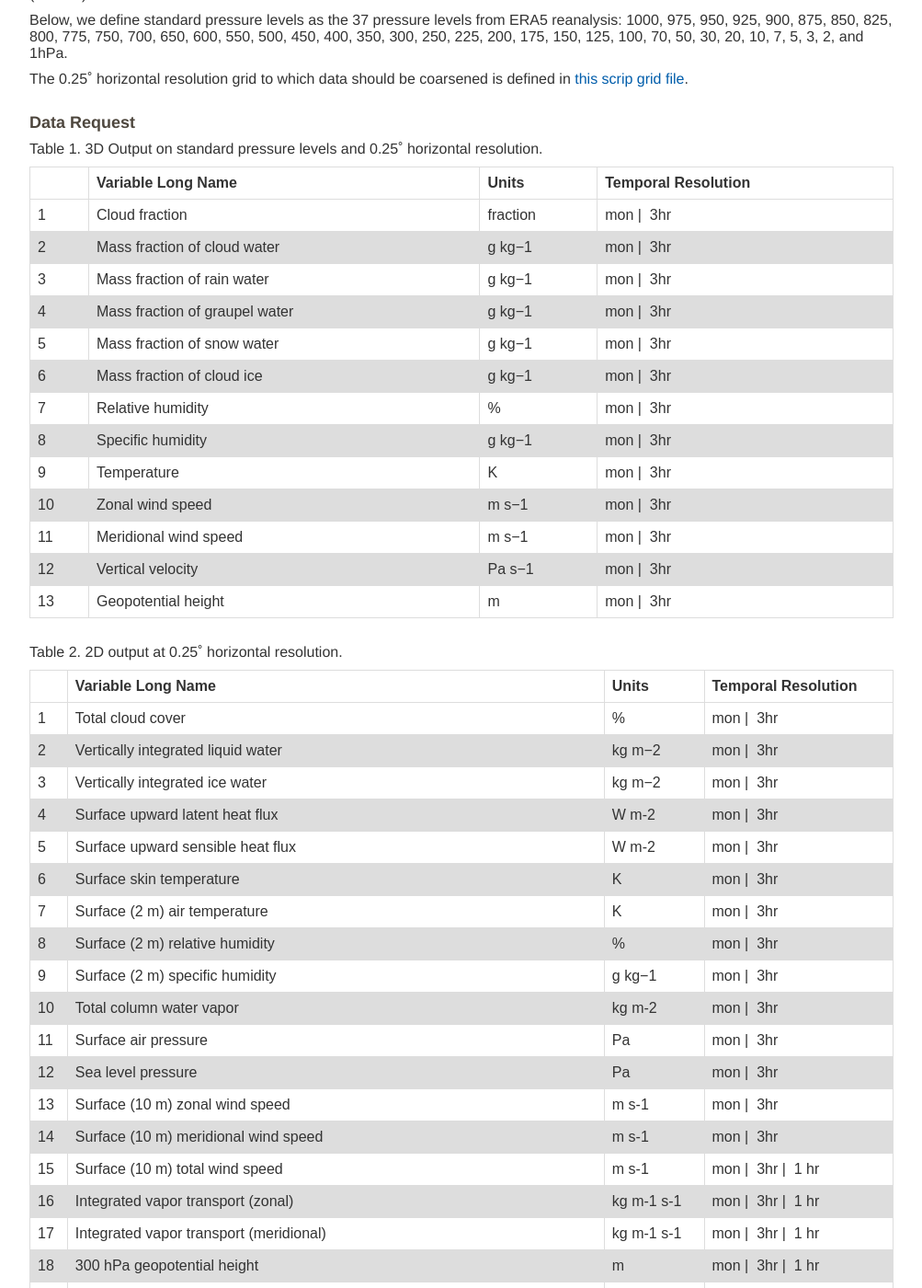
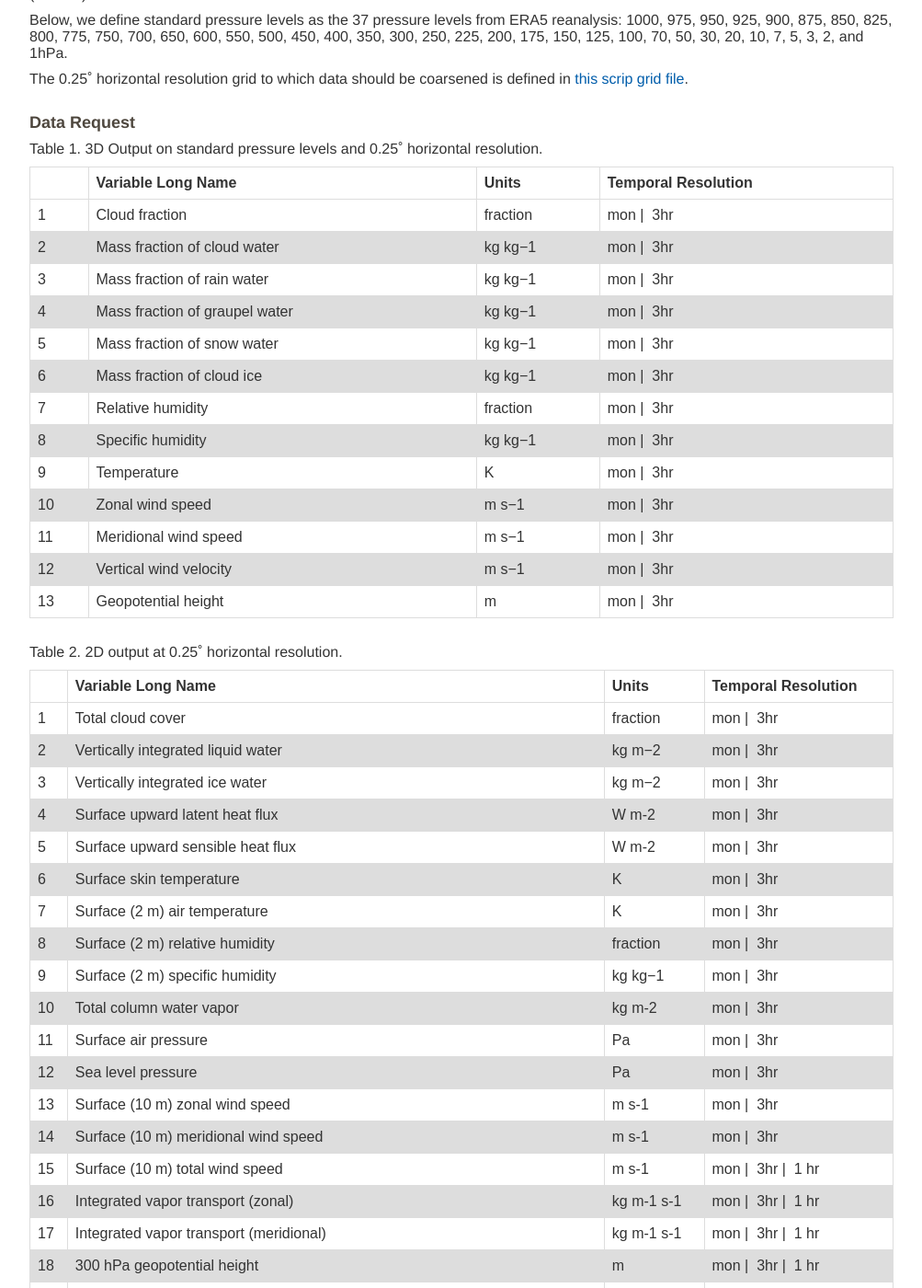
Before and after one commit to mzelinka/Internal_DYAMOND3_prototype, a Jekyll site: the page built from DYAMOND3/index.md, in a window 1280 px wide and 1400 px high, scrolled down 2561 px. Shown: the whole window at 92% size, without its empty margins (138-1141 px from the left). Built offline with Jekyll 4.4.1, drawn with Linux system fonts in a browser that asks for light colours; comment, search, counter and statistics services are not loaded; some of the changed text lies outside the part shown.

Commit message:
Update index.md

```diff
--- a/DYAMOND3/index.md
+++ b/DYAMOND3/index.md
@@ -69,17 +69,17 @@ Table 1. 3D Output on standard pressure levels and 0.25˚ horizontal resolution.
 |    | Variable Long Name             | Units    | Temporal Resolution |
 | -- | ------------------------------ | -------- | ------------------- |
 | 1  | Cloud fraction                 | fraction | mon \|  3hr         |
-| 2  | Mass fraction of cloud water   | g kg−1   | mon \|  3hr         |
-| 3  | Mass fraction of rain water    | g kg−1   | mon \|  3hr         |
-| 4  | Mass fraction of graupel water | g kg−1   | mon \|  3hr         |
-| 5  | Mass fraction of snow water    | g kg−1   | mon \|  3hr         |
-| 6  | Mass fraction of cloud ice     | g kg−1   | mon \|  3hr         |
-| 7  | Relative humidity              | %        | mon \|  3hr         |
-| 8  | Specific humidity              | g kg−1   | mon \|  3hr         |
+| 2  | Mass fraction of cloud water   | kg kg−1  | mon \|  3hr         |
+| 3  | Mass fraction of rain water    | kg kg−1  | mon \|  3hr         |
+| 4  | Mass fraction of graupel water | kg kg−1  | mon \|  3hr         |
+| 5  | Mass fraction of snow water    | kg kg−1  | mon \|  3hr         |
+| 6  | Mass fraction of cloud ice     | kg kg−1  | mon \|  3hr         |
+| 7  | Relative humidity              | fraction | mon \|  3hr         |
+| 8  | Specific humidity              | kg kg−1  | mon \|  3hr         |
 | 9  | Temperature                    | K        | mon \|  3hr         |
 | 10 | Zonal wind speed               | m s−1    | mon \|  3hr         |
 | 11 | Meridional wind speed          | m s−1    | mon \|  3hr         |
-| 12 | Vertical velocity              | Pa s−1   | mon \|  3hr         |
+| 12 | Vertical wind velocity         | m s−1    | mon \|  3hr         |
 | 13 | Geopotential height            | m        | mon \|  3hr         |
 
 <br/>
@@ -88,15 +88,15 @@ Table 2. 2D output at 0.25˚ horizontal resolution.
 
 |    | Variable Long Name                                                 | Units        | Temporal Resolution  |
 | -- | ------------------------------------------------------------------ | ------------ | -------------------- |
-| 1  | Total cloud cover                                                  | %            | mon \|  3hr          |
+| 1  | Total cloud cover                                                  | fraction     | mon \|  3hr          |
 | 2  | Vertically integrated liquid water                                 | kg m−2       | mon \|  3hr          |
 | 3  | Vertically integrated ice water                                    | kg m−2       | mon \|  3hr          |
 | 4  | Surface upward latent heat flux                                    | W m\-2       | mon \|  3hr          |
 | 5  | Surface upward sensible heat flux                                  | W m\-2       | mon \|  3hr          |
 | 6  | Surface skin temperature                                           | K            | mon \|  3hr          |
 | 7  | Surface (2 m) air temperature                                      | K            | mon \|  3hr          |
-| 8  | Surface (2 m) relative humidity                                    | %            | mon \|  3hr          |
-| 9  | Surface (2 m) specific humidity                                    | g kg−1       | mon \|  3hr          |
+| 8  | Surface (2 m) relative humidity                                    | fraction     | mon \|  3hr          |
+| 9  | Surface (2 m) specific humidity                                    | kg kg−1      | mon \|  3hr          |
 | 10 | Total column water vapor                                           | kg m\-2      | mon \|  3hr          |
 | 11 | Surface air pressure                                               | Pa           | mon \|  3hr          |
 | 12 | Sea level pressure                                                 | Pa           | mon \|  3hr          |
@@ -122,6 +122,7 @@ Table 2. 2D output at 0.25˚ horizontal resolution.
 | 32 | Surface upwelling shortwave radiation under clear-sky conditions   | W m\-2       | mon \|  3hr          |
 | 33 | Zonal momentum flux at the surface                                 | N m\-2       | mon \|  3hr          |
 | 34 | Meridional momentum flux at the surface                            | N m\-2       | mon \|  3hr          |
+| 35 | 500 hPa vertical wind velocity                                     | m s−1        | mon \|  3hr          |
 
 <br/>
 
```
